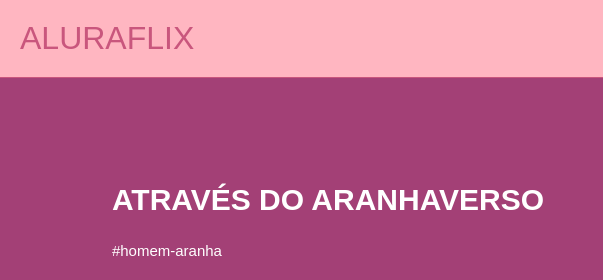
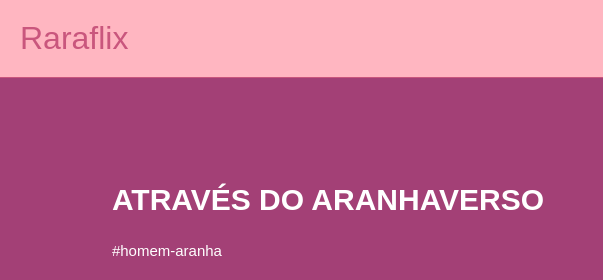
Before and after one commit to RAYSSA3435/Raraflix, a plain HTML site: page index.html in a window 1280 px wide. Shown: the top 280 px of the page, 0-603 px from the left. Drawn offline with Linux system fonts and the light colour scheme; a web font is replaced by a local one.

Commit message:
alterando aluraflix para raraflix

```diff
--- a/index.html
+++ b/index.html
@@ -5,11 +5,11 @@
     <link rel="preconnect" href="https://fonts.googleapis.com">
     <link rel="preconnect" href="https://fonts.gstatic.com" crossorigin>
     <link href="https://fonts.googleapis.com/css2?family=Matemasie&display=swap" rel="stylesheet">
-    <title>Aluraflix</title>
+    <title>Raraflix</title>
 </head>
 
 <body>
-    <header>ALURAFLIX</header>
+    <header>Raraflix</header>
 
 
     <section class="chamada">
```
